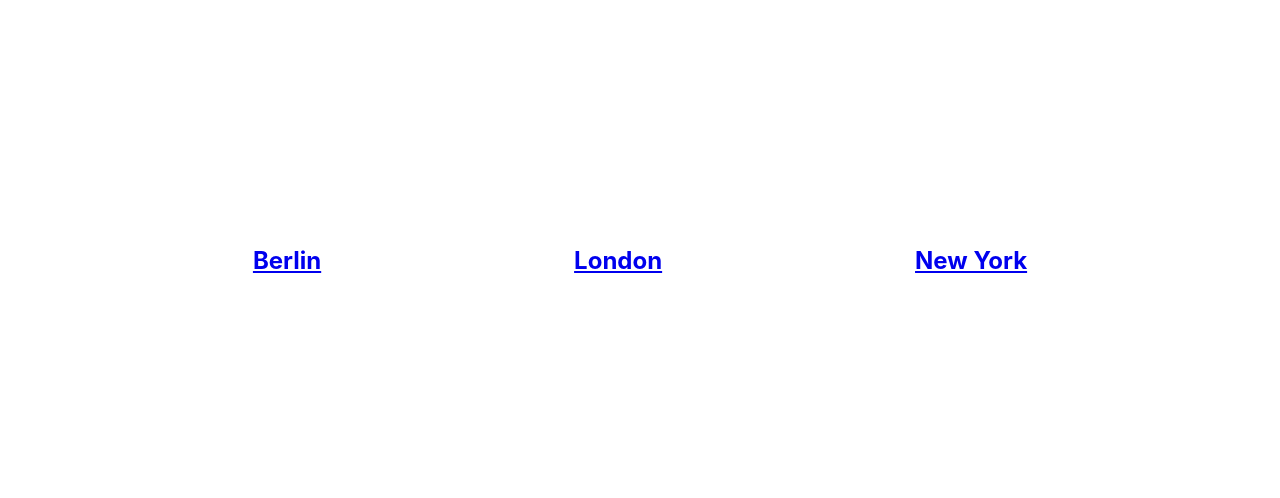
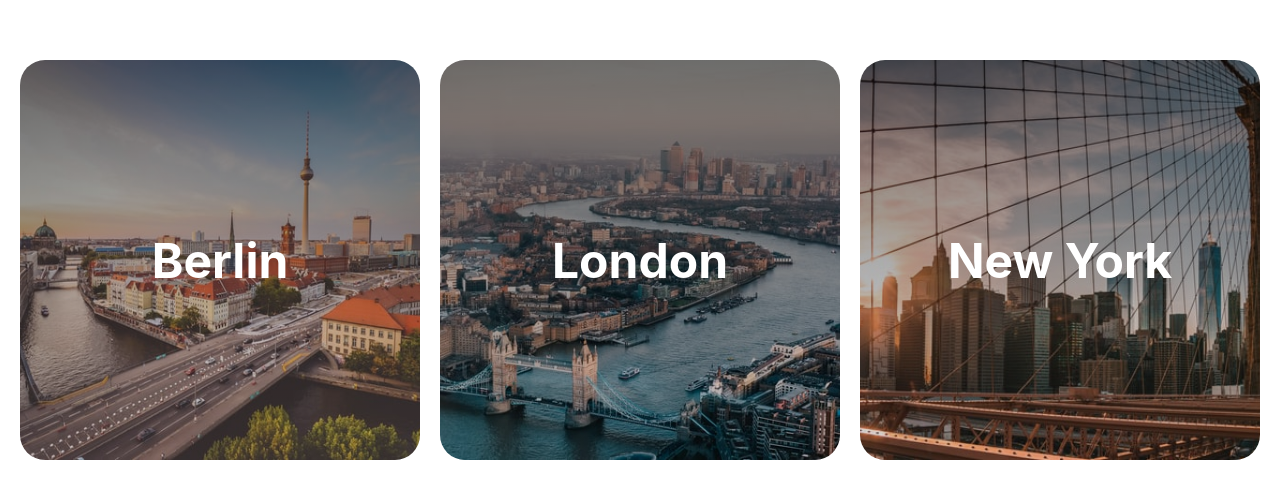
Before and after one commit to Rodanus/r, a React (Create React App) app: page / in a window 1280 px wide. Shown: the part 140-638 px from the top of the page. Built offline with nearby package versions, Linux system fonts and the light colour scheme.

Commit message:
Add cities background

```diff
--- a/src/components/Cities/Cities.jsx
+++ b/src/components/Cities/Cities.jsx
@@ -6,7 +6,7 @@ function Cities(props) {
   return (
     <div className="cities-container">
       {props.listOfCities.map(city => (
-        <City cityName={city.name} key={city.name} />
+        <City city={city} key={city.name} />
       ))}
     </div>
   );
--- a/src/components/City/City.css
+++ b/src/components/City/City.css
@@ -0,0 +1,16 @@
+.city-container {
+  width: 400px;
+  height: 400px;
+  display: flex;
+  justify-content: center;
+  align-items: center;
+  background-size: cover;
+  background-position: center;
+  border-radius: 25px;
+  color: #fff;
+  text-decoration: none;
+}
+
+.city-name {
+  font-size: 3rem;
+}
--- a/src/components/City/City.jsx
+++ b/src/components/City/City.jsx
@@ -4,11 +4,15 @@ import "./City.css";
 
 function City(props) {
   return (
-    <div className="city-container">
-      <h2 className="city-name">
-        <Link to={`/weather/${props.cityName}`}>{props.cityName}</Link>
-      </h2>
-    </div>
+    <Link
+      to={`/weather/${props.city.name}`}
+      className="city-container"
+      style={{
+        backgroundImage: `linear-gradient(rgba(0, 0, 0, 0.527),rgba(0, 0, 0, 0.1)), url(${props.city.images.small})`
+      }}
+    >
+      <h2 className="city-name">{props.city.name}</h2>
+    </Link>
   );
 }
 
--- a/src/components/Homepage/Homepage.jsx
+++ b/src/components/Homepage/Homepage.jsx
@@ -1,12 +1,30 @@
 import React from "react";
 import Cities from "../Cities/Cities";
 import "./Homepage.css";
+import london from "../../images/london.jpg";
+import berlin from "../../images/berlin.jpg";
+import newYork from "../../images/newYork.jpg";
 
 function Homepage(props) {
   const citiesToDisplay = [
-    { name: "Berlin" },
-    { name: "London" },
-    { name: "New York" }
+    {
+      name: "Berlin",
+      images: {
+        small: berlin
+      }
+    },
+    {
+      name: "London",
+      images: {
+        small: london
+      }
+    },
+    {
+      name: "New York",
+      images: {
+        small: newYork
+      }
+    }
   ];
 
   return (
```
